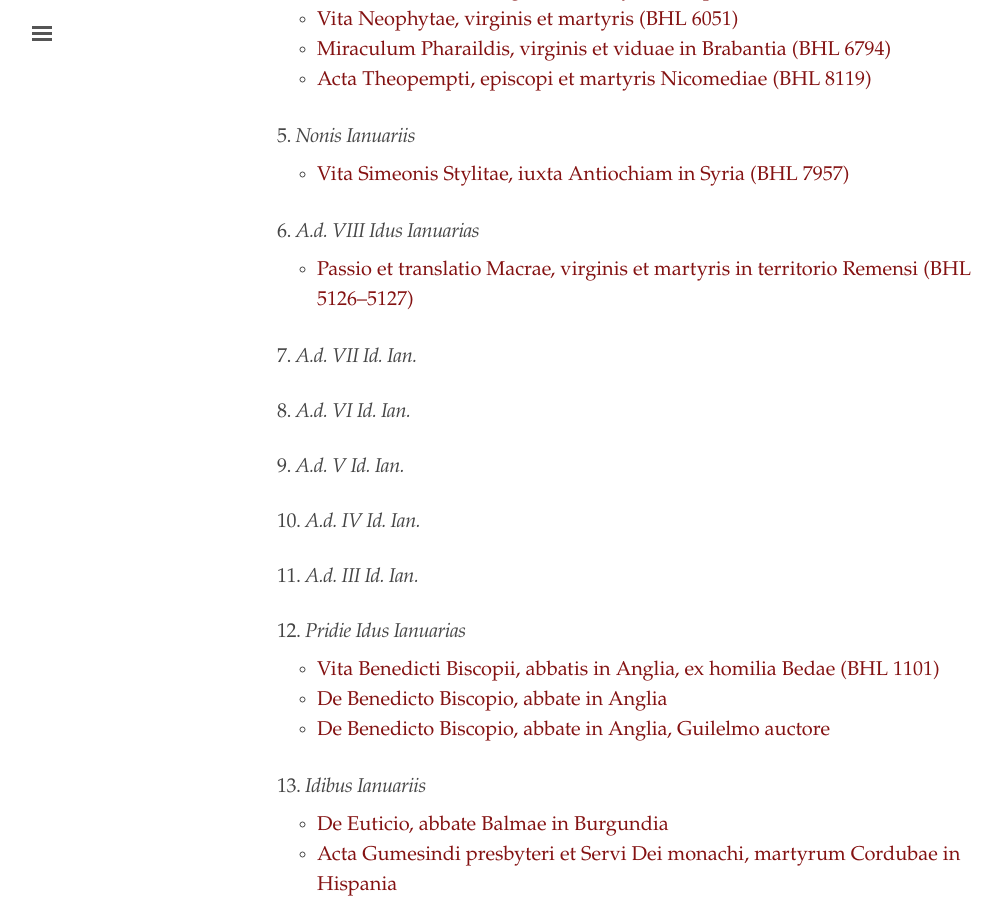
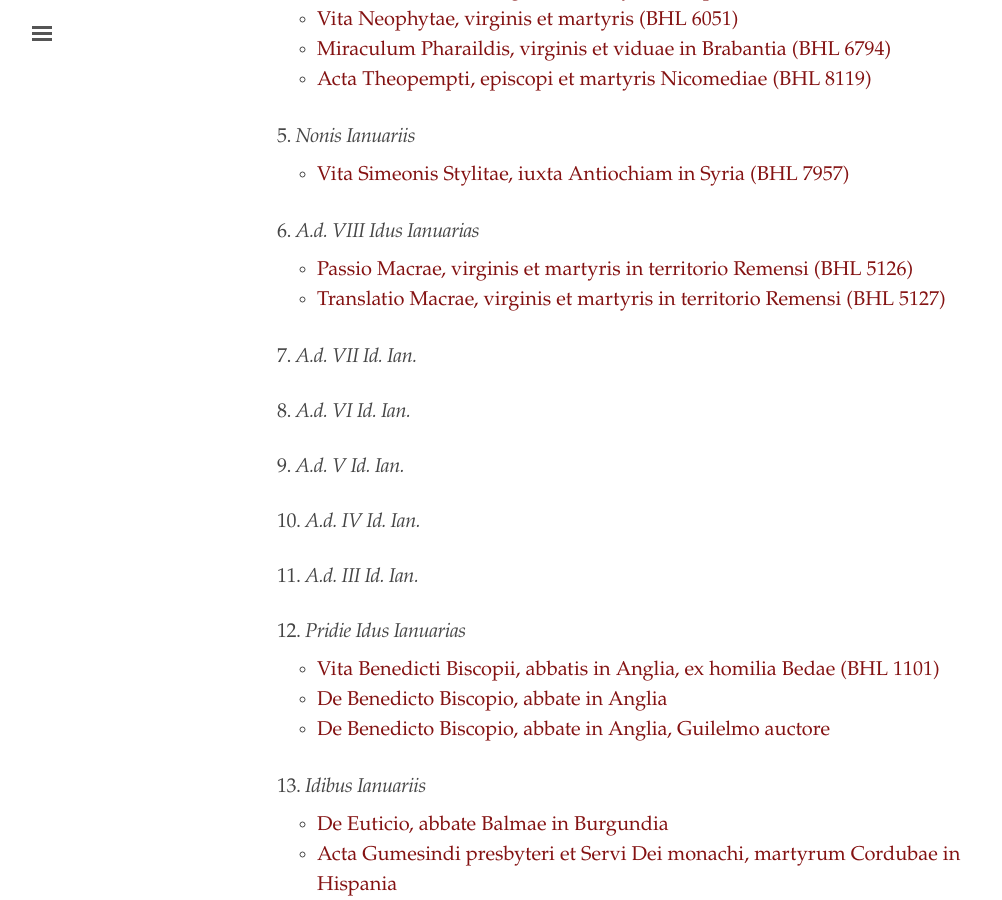
Before and after one commit to cjkoepke1/latin-hagiography, a Jekyll site: the page built from index.md, in a window 1280 px wide and 900 px high, scrolled down 1185 px. Shown: the whole window, without its empty margins (3-1005 px from the left). Built offline with Jekyll 4.4.1, drawn with Linux system fonts in a browser that asks for light colours.

Commit message:
Added translatio Macrae

```diff
--- a/index.md
+++ b/index.md
@@ -49,7 +49,8 @@ title: "Latin Hagiography"
 
 ### 6. *A.d. VIII Idus Ianuarias*
 
-- [Passio et translatio Macrae, virginis et martyris in territorio Remensi (BHL 5126–5127)](https://cjkoepke1.github.io/latin-hagiography/texts/passio-macrae/)
+- [Passio Macrae, virginis et martyris in territorio Remensi (BHL 5126)](https://cjkoepke1.github.io/latin-hagiography/texts/passio-macrae/)
+- [Translatio Macrae, virginis et martyris in territorio Remensi (BHL 5127)](https://cjkoepke1.github.io/latin-hagiography/texts/translatio-macrae/)
 
 ### 7. *A.d. VII Id. Ian.*
 
```
